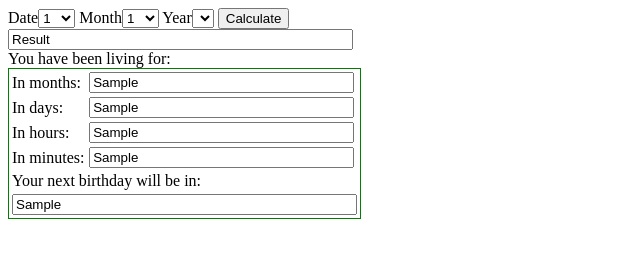
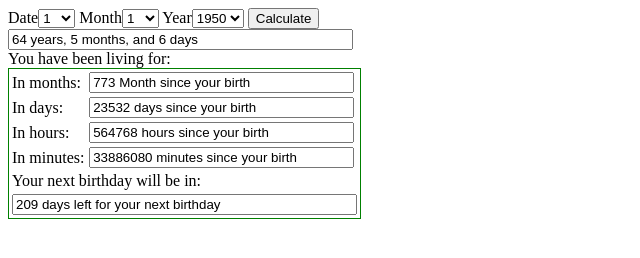
Before and after one commit to anandsingla/Seconds, a plain HTML site: page calculateAge.html in a window 1280 px wide. Both pictures are taken after typing "Sample", "Sample", "Sample", "Sample", "Sample" into the empty fields and a click on the button "Calculate". Shown: the whole page, without its empty margins (0-640 px from the left). Drawn offline with Linux system fonts and the light colour scheme.

Commit message:
Update calculateAge.html

```diff
--- a/calculateAge.html
+++ b/calculateAge.html
@@ -1,3 +1,84 @@
+ <HTML>
+ <head>
+<script type="text/javascript">
+var startyear = "1950";
+var endyear = "2010";
+var dat = new Date();
+var curday = dat.getDate();
+var curmon = dat.getMonth()+1;
+var curyear = dat.getFullYear();
+function checkleapyear(datea)
+{
+	if(datea.getYear()%4 == 0)
+	{
+		if(datea.getYear()% 10 != 0)
+		{
+			return true;
+		}
+		else
+		{
+			if(datea.getYear()% 400 == 0)
+				return true;
+			else
+				return false;
+		}
+	}
+  return false;
+}
+function DaysInMonth(Y, M) {
+    with (new Date(Y, M, 1, 12)) {
+        setDate(0);
+        return getDate();
+    }
+}
+function datediff(date1, date2) {
+    var y1 = date1.getFullYear(), m1 = date1.getMonth(), d1 = date1.getDate(),
+	 y2 = date2.getFullYear(), m2 = date2.getMonth(), d2 = date2.getDate();
+    if (d1 < d2) {
+        m1--;
+        d1 += DaysInMonth(y2, m2);
+    }
+    if (m1 < m2) {
+        y1--;
+        m1 += 12;
+    }
+    return [y1 - y2, m1 - m2, d1 - d2];
+}
+function calage()
+{
+  var calday = document.birthday.day.options[document.birthday.day.selectedIndex].value;
+  var calmon = document.birthday.month.options[document.birthday.month.selectedIndex].value;
+  var calyear = document.birthday.year.options[document.birthday.year.selectedIndex].value;
+	if(curday == "" || curmon=="" || curyear=="" || calday=="" || calmon=="" || calyear=="")
+	{
+		alert("please fill all the values and click go -");
+	}
+	else
+	{
+		var curd = new Date(curyear,curmon-1,curday);
+		var cald = new Date(calyear,calmon-1,calday);
+		var diff =  Date.UTC(curyear,curmon,curday,0,0,0) - Date.UTC(calyear,calmon,calday,0,0,0);
+		var dife = datediff(curd,cald);
+		document.birthday.age.value=dife[0]+" years, "+dife[1]+" months, and "+dife[2]+" days";
+		var monleft = (dife[0]*12)+dife[1];
+		var secleft = diff/1000/60;
+		var hrsleft = secleft/60;
+		var daysleft = hrsleft/24;
+		document.birthday.months.value=monleft+" Month since your birth";
+		document.birthday.daa.value=daysleft+" days since your birth";
+		document.birthday.hours.value=hrsleft+" hours since your birth";
+		document.birthday.min.value=secleft+" minutes since your birth";
+		var as = parseInt(calyear)+dife[0]+1;
+		var diff =  Date.UTC(as,calmon,calday,0,0,0) - Date.UTC(curyear,curmon,curday,0,0,0);
+		var datee = diff/1000/60/60/24;
+		document.birthday.nbday.value=datee+" days left for your next birthday";
+	}
+}
+</script>
+
+
+ </head>
+ <body>
  <form name="birthday">
 Date<select name="day" size="1">
 <script type="text/javascript">
@@ -38,3 +119,5 @@ You have been living for:<br>
 </tr>
 <tr>
 <td colspan=2><input name="nbday" size="40"></table> </form>
+</body>
+</html>
```
